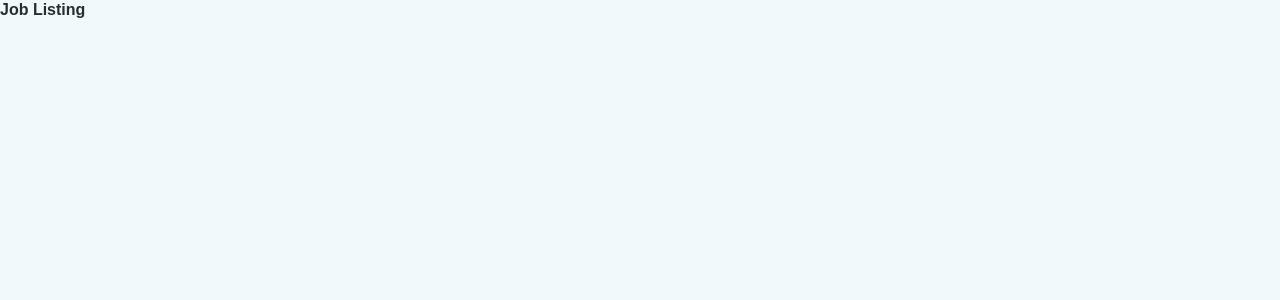
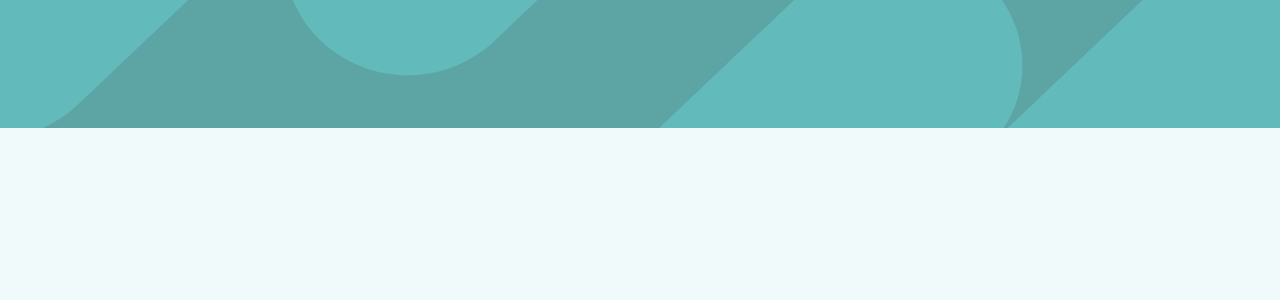
Before and after one commit to simmeringstew/job-listing, a React (Create React App) app: page / in a window 1280 px wide. Shown: the top 300 px of the page. Built offline with nearby package versions, Linux system fonts and the light colour scheme; a small style sheet from the web is missing.

Commit message:
Added top design

```diff
--- a/src/App.css
+++ b/src/App.css
@@ -0,0 +1,13 @@
+.top-design {
+    min-height: 8rem;
+    background-image: url("./styles/images/bg-header-mobile.svg");
+    background-color: var(--clr-teal);
+    background-repeat: no-repeat;
+    background-size: cover;
+}
+
+@media screen and (min-width: 992px) {
+    .top-design {
+        background-image: url("./styles/images/bg-header-desktop.svg");
+    }
+}
--- a/src/App.js
+++ b/src/App.js
@@ -2,7 +2,9 @@ import './App.css';
 
 const App = () => {
   return(
-    <h1>Job Listing</h1>
+    <div>
+      <div className="top-design" aria-hidden="true"></div>
+    </div>
   );
 }
 
```
Also changed, not shown: src/styles/images/bg-header-desktop.svg (added), src/styles/images/bg-header-mobile.svg (added).
